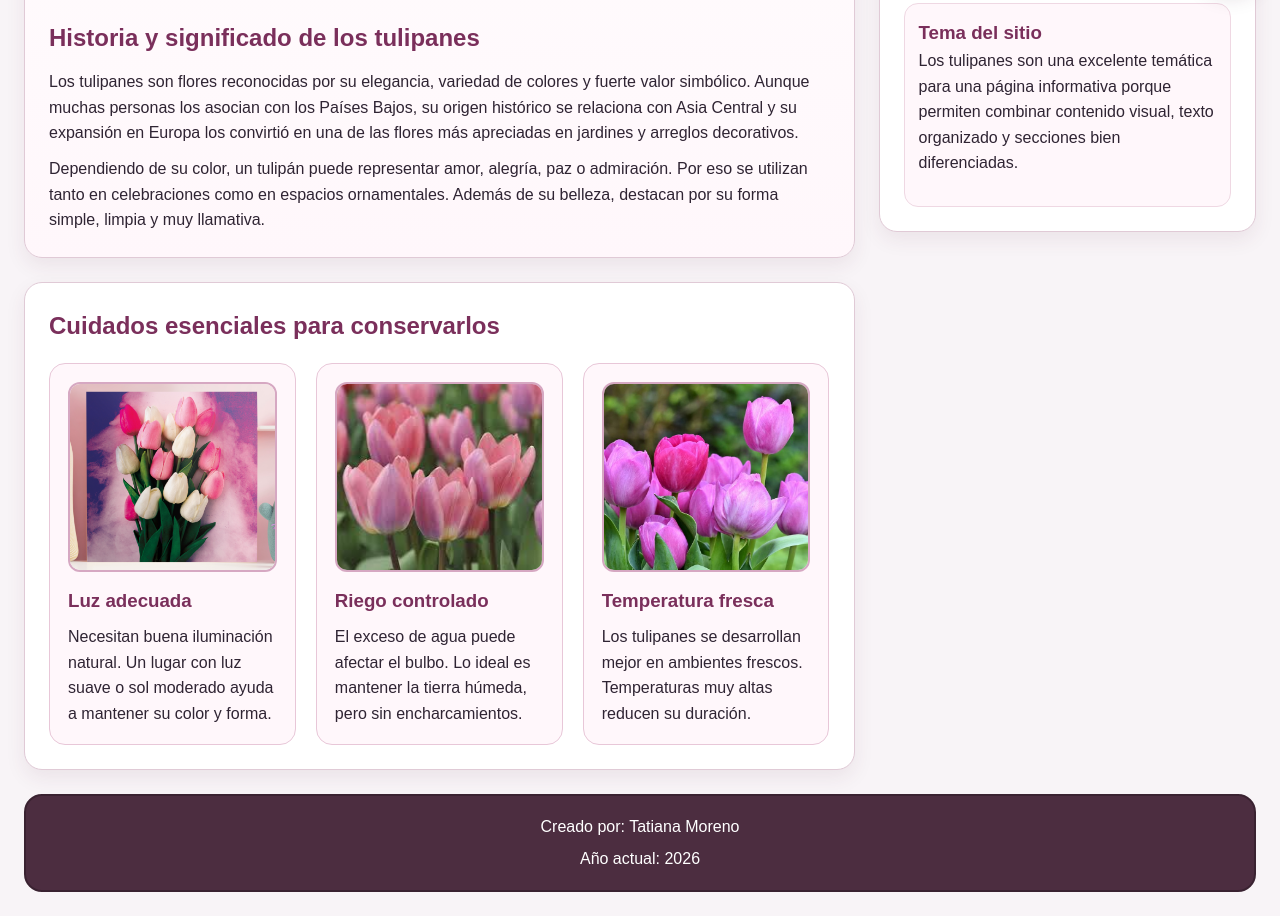
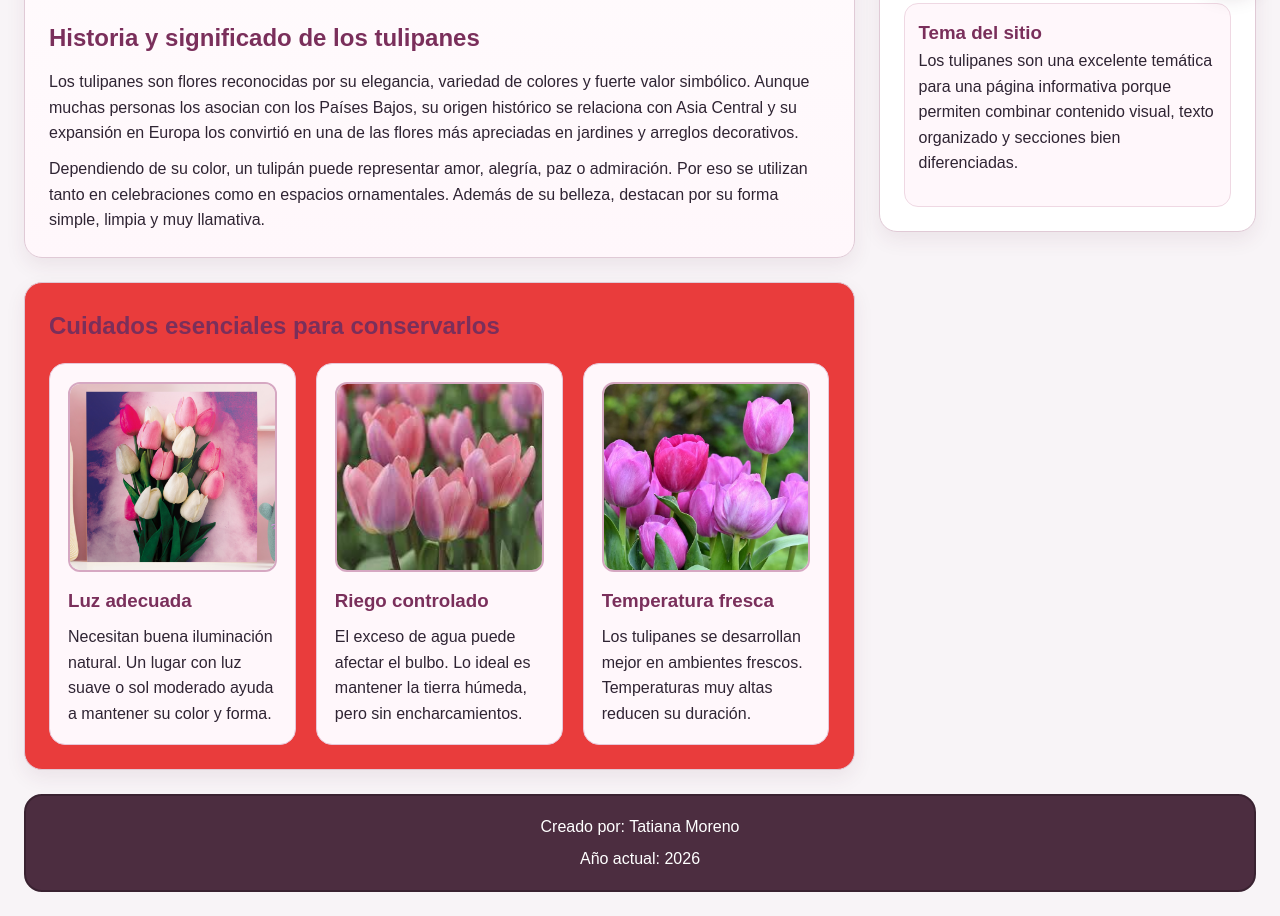
Before and after one commit to Tatiana0628/Proyecto-2-de-la-electiva, a plain HTML site: page Proyecto de Pagina/index.html in a window 1280 px wide. Shown: the part 797-1713 px from the top of the page. Drawn offline with Linux system fonts and the light colour scheme.

Commit message:
mi tercer avance

```diff
--- a/Proyecto de Pagina/assets/styles/styles.css
+++ b/Proyecto de Pagina/assets/styles/styles.css
@@ -118,7 +118,7 @@ img {
 }
 
 .bloque {
-    background-color: #ffffff;
+    background-color: #e93c3c;
     border: 1px solid #e0cad6;
     border-radius: 18px;
     padding: 24px;
```
